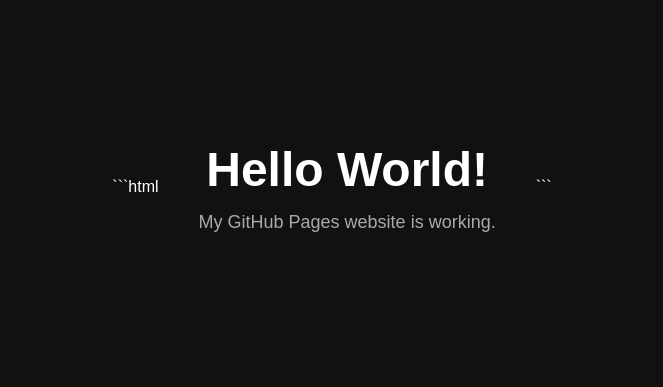
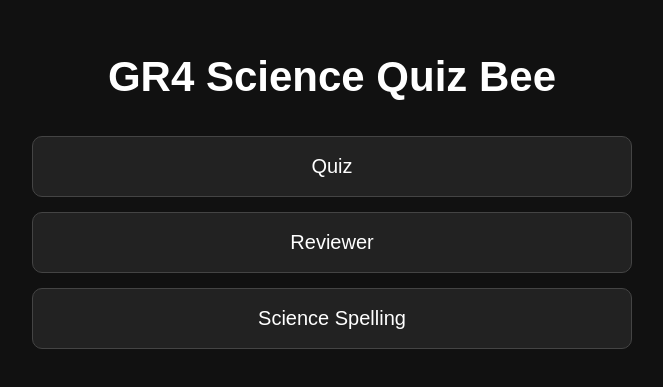
Before and after one commit to jkservanez/gr4sciquizbee, a plain HTML site: page index.html in a window 1280 px wide. Shown: the part 213-600 px from the top of the page, without its empty margins (308-971 px from the left). Drawn offline with Linux system fonts and the light colour scheme.

Commit message:
Add files via upload

````diff
--- a/index.html
+++ b/index.html
@@ -1,11 +1,9 @@
-```html
 <!DOCTYPE html>
 <html lang="en">
 <head>
     <meta charset="UTF-8">
     <meta name="viewport" content="width=device-width, initial-scale=1.0">
-
-    <title>My Website</title>
+    <title>GR4 Science Quiz Bee</title>
 
     <style>
         * {
@@ -24,19 +22,37 @@
         }
 
         .container {
+            width: 90%;
+            max-width: 600px;
             text-align: center;
-            padding: 40px;
         }
 
         h1 {
-            margin: 0 0 15px;
-            font-size: 48px;
+            margin-bottom: 35px;
+            font-size: 42px;
         }
 
-        p {
-            margin: 0;
-            color: #aaa;
-            font-size: 18px;
+        .menu {
+            display: flex;
+            flex-direction: column;
+            gap: 15px;
+        }
+
+        .menu a {
+            display: block;
+            padding: 18px 25px;
+            background: #222;
+            border: 1px solid #444;
+            border-radius: 10px;
+            color: white;
+            text-decoration: none;
+            font-size: 20px;
+            transition: 0.2s;
+        }
+
+        .menu a:hover {
+            background: #333;
+            transform: translateY(-2px);
         }
     </style>
 </head>
@@ -44,10 +60,16 @@
 <body>
 
     <div class="container">
-        <h1>Hello World!</h1>
-        <p>My GitHub Pages website is working.</p>
+
+        <h1>GR4 Science Quiz Bee</h1>
+
+        <div class="menu">
+            <a href="quiz.html">Quiz</a>
+            <a href="reviewer.html">Reviewer</a>
+            <a href="scispelling.html">Science Spelling</a>
+        </div>
+
     </div>
 
 </body>
 </html>
-```
````
